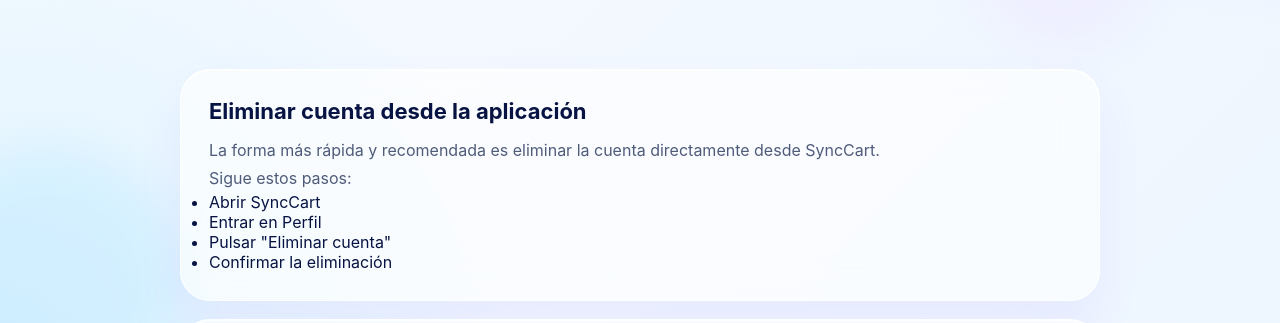
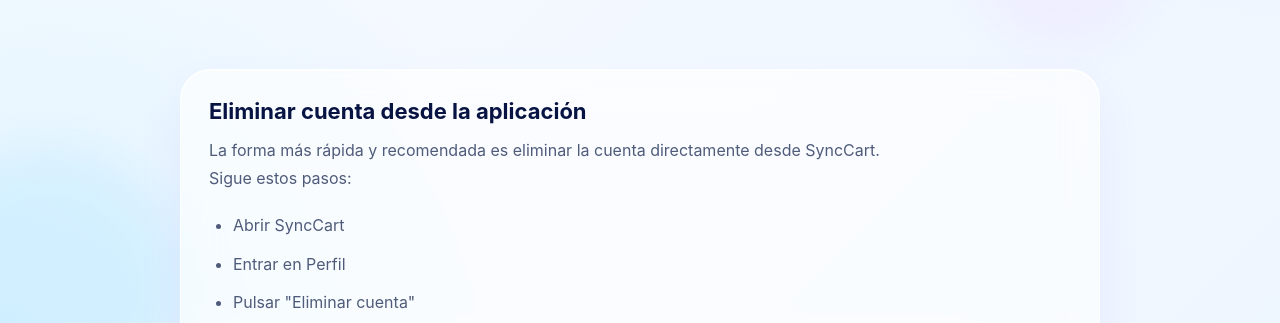
Before and after one commit to diegobreton-dba/SyncCart-Privacy, a plain HTML site: page delete-account.html in a window 1280 px wide. Shown: the part 459-782 px from the top of the page. Drawn offline with Linux system fonts and the light colour scheme; files whose address does not match are found by name.

Commit message:
Update style.css

```diff
--- a/style.css
+++ b/style.css
@@ -166,6 +166,17 @@
   transform: translateY(0);
 }
 
+.steps {
+  margin-top: 18px;
+  padding-left: 24px;
+}
+
+.steps li {
+  color: #4f5b7a;
+  line-height: 1.9;
+  margin-bottom: 8px;
+}
+
 @keyframes float {
   0%, 100% {
     transform: translateY(0) scale(1);
```
